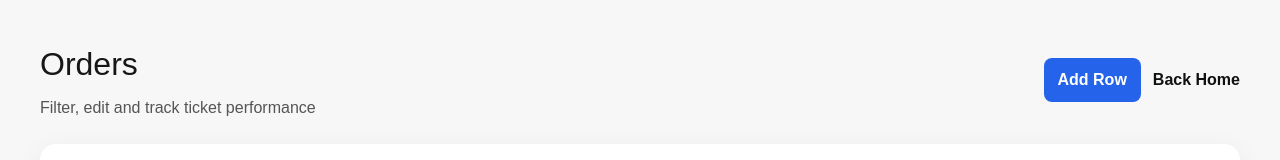
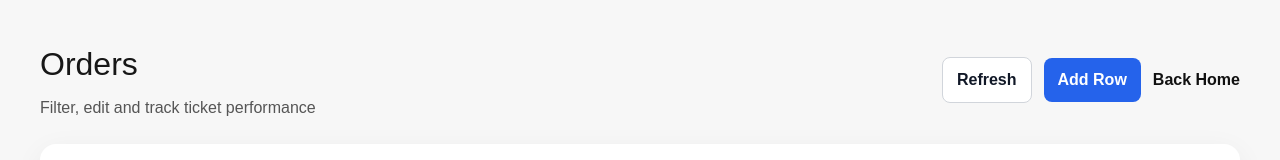
Before and after one commit to KemptonX/ticketauto, a Next.js app: page /orders in a window 1280 px wide. Shown: the top 160 px of the page. Built offline with nearby package versions, Linux system fonts and the light colour scheme; no server answers; the database is empty.

Commit message:
Add refresh button to orders page

```diff
--- a/app/orders/page.tsx
+++ b/app/orders/page.tsx
@@ -35,6 +35,7 @@ const sourceOptions = [
 export default function OrdersPage() {
   const [orders, setOrders] = useState<Order[]>([]);
   const [loading, setLoading] = useState(true);
+  const [refreshing, setRefreshing] = useState(false);
   const [message, setMessage] = useState("");
 
   const [search, setSearch] = useState("");
@@ -53,8 +54,13 @@ export default function OrdersPage() {
     setSoldFilter("All");
   }
 
-  useEffect(() => {
-    async function loadOrders() {
+  async function loadOrders(showRefreshing = false) {
+    if (showRefreshing) {
+      setRefreshing(true);
+    } else {
+      setLoading(true);
+    }
+
     const { data, error } = await supabase
       .from("orders")
       .select("*")
@@ -64,11 +70,16 @@ export default function OrdersPage() {
       setMessage(error.message);
     } else {
       setOrders((data as Order[]) || []);
+      if (showRefreshing) {
+        setMessage("Orders refreshed");
+      }
     }
 
     setLoading(false);
+    setRefreshing(false);
   }
 
+  useEffect(() => {
     loadOrders();
   }, []);
 
@@ -264,6 +275,14 @@ export default function OrdersPage() {
           </div>
 
           <div style={{ display: "flex", gap: "12px", alignItems: "center" }}>
+            <button
+              onClick={() => loadOrders(true)}
+              style={refreshButtonStyle}
+              disabled={refreshing}
+            >
+              {refreshing ? "Refreshing..." : "Refresh"}
+            </button>
+
             <button onClick={addRow} style={addButtonStyle}>
               Add Row
             </button>
@@ -672,6 +691,16 @@ const addButtonStyle = {
   fontWeight: 600,
 };
 
+const refreshButtonStyle = {
+  border: "1px solid #d1d5db",
+  borderRadius: "8px",
+  background: "#fff",
+  color: "#111827",
+  padding: "10px 14px",
+  cursor: "pointer",
+  fontWeight: 600,
+};
+
 const resetButtonStyle = {
   border: "1px solid #d1d5db",
   borderRadius: "8px",
```
Lines whose indentation alone changed are shown as unchanged.
